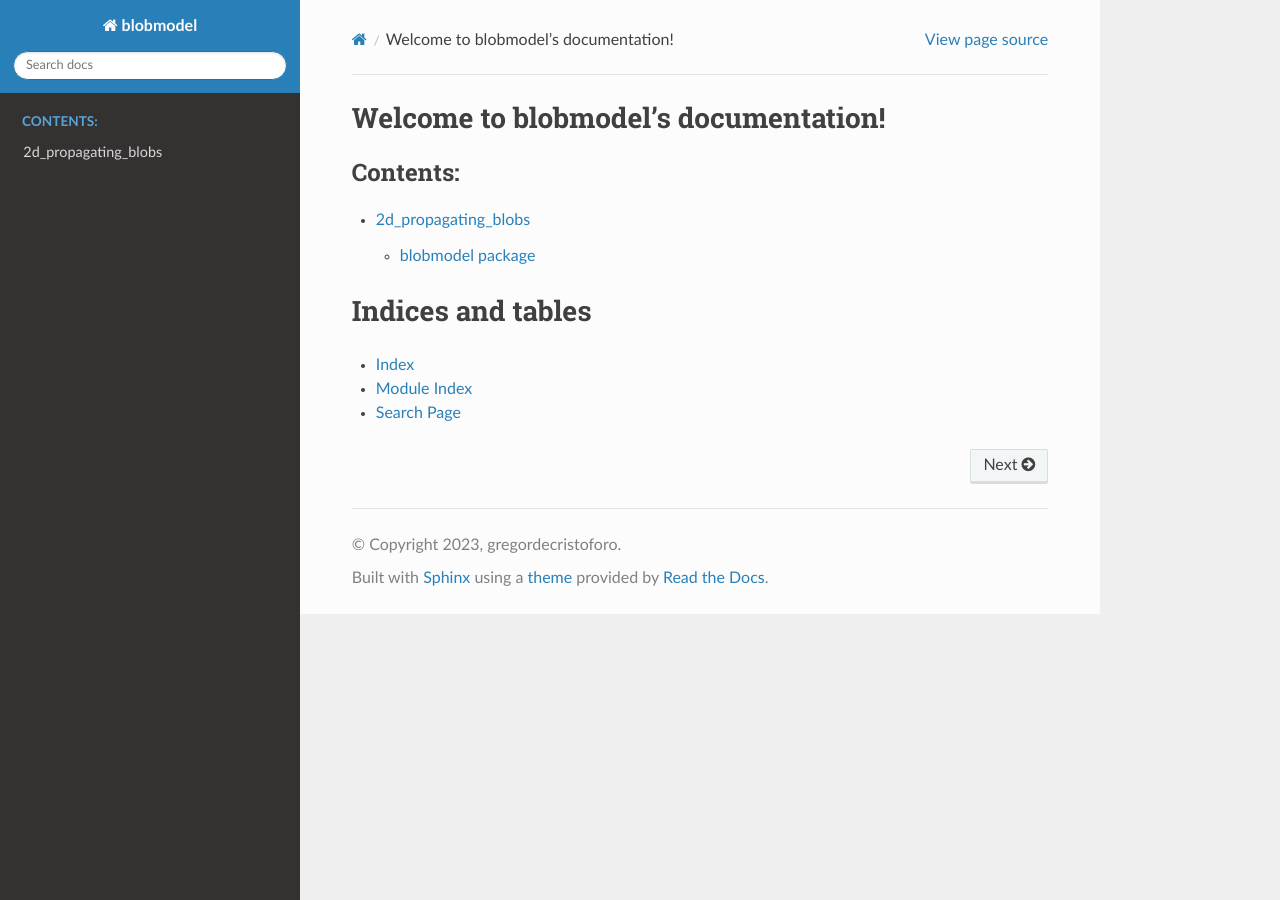
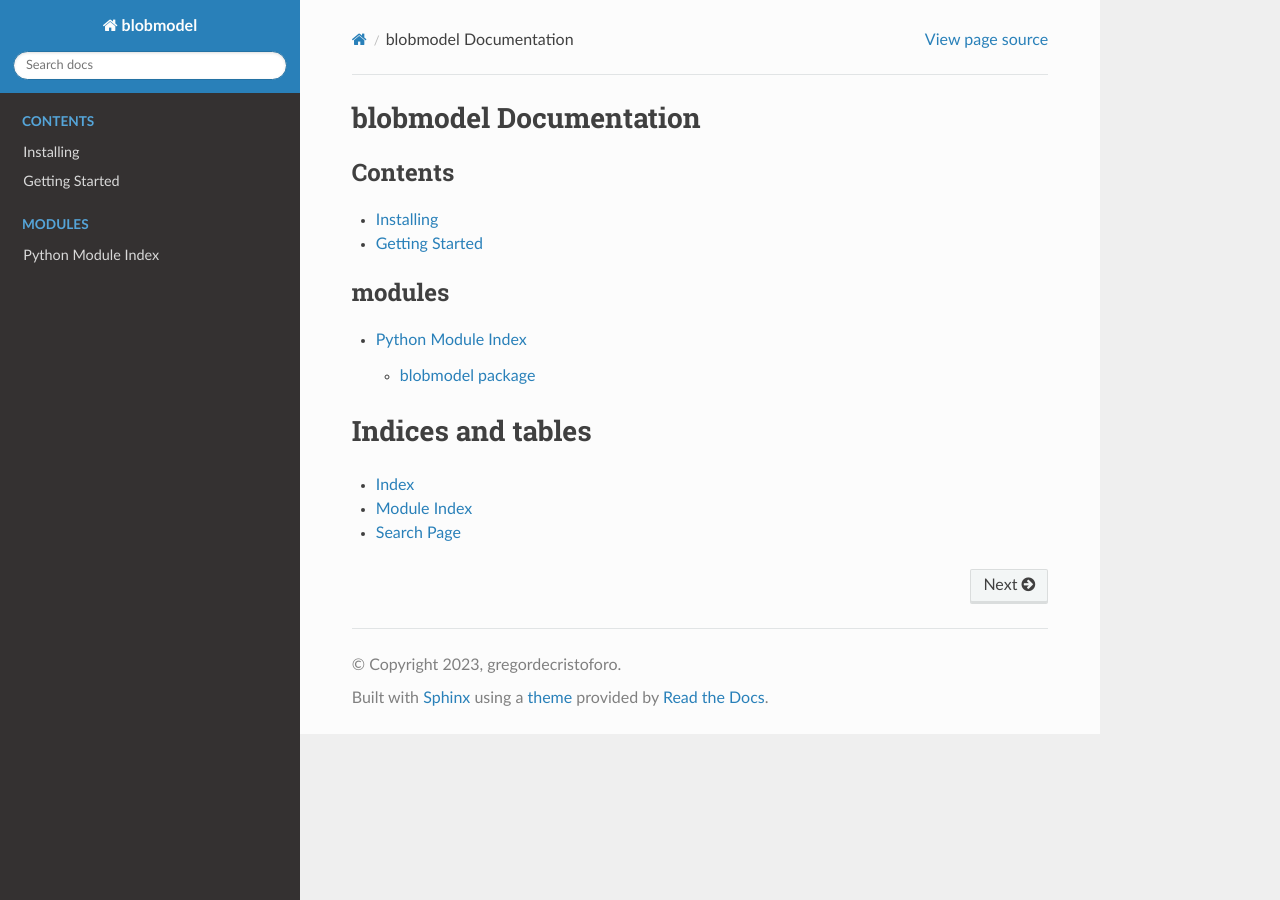
Before and after one commit to uit-cosmo/blobmodel, a Sphinx documentation site: the page built from docs/index.rst, in a window 1280 px wide. Built offline with Sphinx 7.4.7 and the Read the Docs theme 2.0.0, drawn with Linux system fonts in a browser that asks for light colours.

Commit message:
structure of docs defined

```diff
--- /dev/null
+++ b/docs/getting_started.rst
@@ -0,0 +1,4 @@
+Getting Started
+===============
+
+This page includes example notebooks intended for new users of PlasmaPy,
--- a/docs/index.rst
+++ b/docs/index.rst
@@ -3,16 +3,21 @@
    You can adapt this file completely to your liking, but it should at least
    contain the root `toctree` directive.
 
-Welcome to blobmodel's documentation!
+blobmodel Documentation
 =====================================
 
 .. toctree::
+   :caption: Contents
+   :maxdepth: 1
+
+   Installing <install>
+   getting_started
+
+.. toctree::
    :maxdepth: 2
-   :caption: Contents:
+   :caption: modules
 
    modules
-
-
 
 Indices and tables
 ==================
--- a/docs/modules.rst
+++ b/docs/modules.rst
@@ -1,4 +1,4 @@
-2d_propagating_blobs
+Python Module Index
 ====================
 
 .. toctree::
```
Also changed, not shown: docs/install.rst (added, +15 -0 lines).
